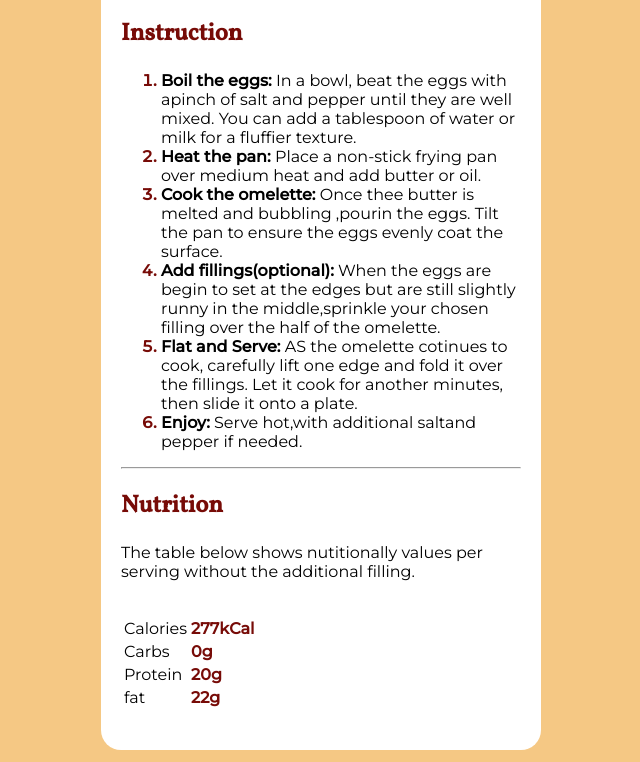
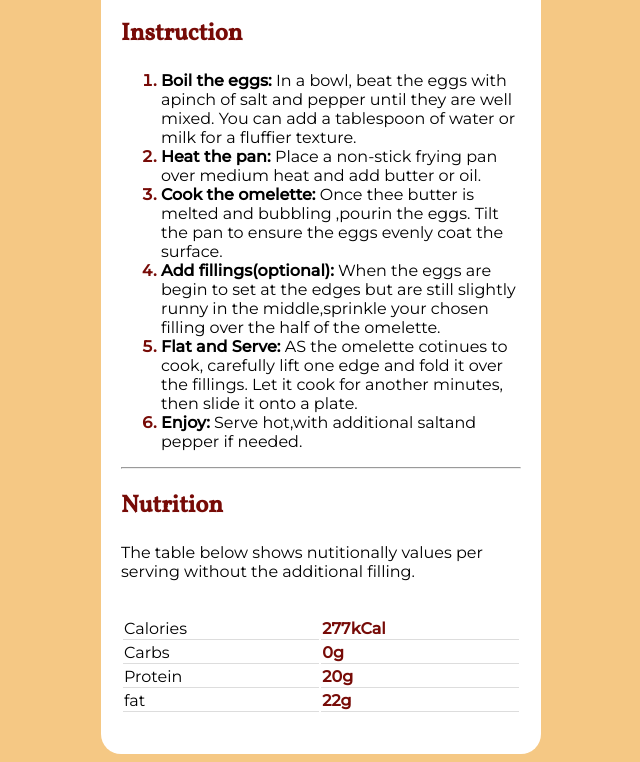
Before and after one commit to jyotisoni24/recipe, a plain HTML site: page index.html in a window 1280 px wide. Shown: the part 855-1617 px from the top of the page, without its empty margins (319-959 px from the left). Drawn offline with Linux system fonts and the light colour scheme.

Commit message:
I Edit the table using the css

```diff
--- a/styles.css
+++ b/styles.css
@@ -43,3 +43,9 @@ h3{
     font-weight: bolder;
     }
 li::marker{font-weight: bold; color: rgb(119, 11, 7);}
+th, td {
+    border-bottom: 1px solid #ddd;
+  }
+  table{
+    width: 100%;
+  }
```
